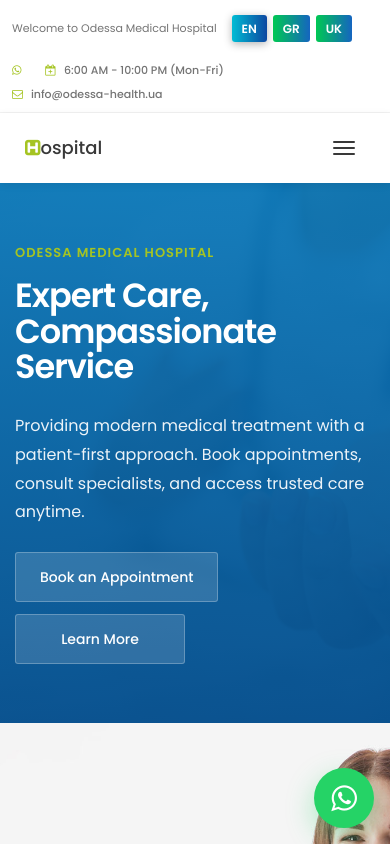
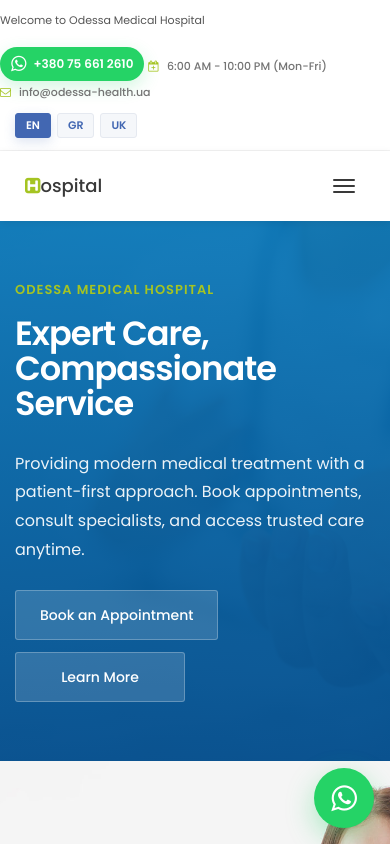
Before and after one commit to Calistopara-obapluto-Bandit/health-hospital-site, a website: page index.html in a window 390 px wide. Shown: the top 844 px of the page. Drawn offline with Linux system fonts and the light colour scheme.

Commit message:
Polish site header layout

```diff
--- a/css/tooplate-style.css
+++ b/css/tooplate-style.css
@@ -264,23 +264,40 @@ http://www.tooplate.com/view/2098-health
   header {
     background: #ffffff;
     border-bottom: 1px solid #f2f2f2;
+    padding: 10px 0;
+    height: auto;
+  }
+
+  header .container {
     display: flex;
     align-items: center;
     flex-wrap: wrap;
-    padding: 8px 0;
-    min-height: 45px;
-    height: auto;
+    gap: 18px;
+  }
+
+  header .row {
+    order: 1;
+    flex: 1;
+    display: flex;
+    align-items: center;
+    margin-left: -15px;
+    margin-right: -15px;
+  }
+
+  header .col-md-4,
+  header .col-md-8 {
+    float: none;
   }
 
   header .col-md-8 {
     padding-right: 0;
   }
 
-  header p,
-  header span {
-    font-size: 12px;
-    line-height: 24px;
-    padding-top: 12px;
+  header p {
+    color: #555555;
+    font-size: 13px;
+    line-height: 1.5;
+    margin: 0;
   }
 
   header a,
@@ -291,19 +308,53 @@ http://www.tooplate.com/view/2098-health
   header span {
     font-weight: 500;
     display: inline-block;
-    padding: 11px 15px;
+    padding: 0 14px;
+    font-size: 12px;
+    line-height: 1.5;
   }
 
   header span.date-icon {
     border-left: 1px solid #f2f2f2;
     border-right: 1px solid #f2f2f2;
-    padding-right: 19px;
-    padding-left: 19px;
   }
 
   header span i {
     color: #a5c422;
     margin-right: 5px;
+  }
+
+  header .phone-icon {
+    padding-left: 0;
+  }
+
+  header .phone-icon a {
+    background: #25D366;
+    border-radius: 50px;
+    color: #ffffff;
+    display: inline-flex;
+    align-items: center;
+    gap: 7px;
+    padding: 8px 13px;
+    font-weight: 600;
+    box-shadow: 0 6px 18px rgba(37, 211, 102, 0.2);
+  }
+
+  header .phone-icon a:hover,
+  header .phone-icon a:focus {
+    background: #1fb857;
+    color: #ffffff;
+  }
+
+  header .phone-icon i {
+    color: #ffffff;
+    font-size: 18px;
+    margin-right: 0;
+  }
+
+  header .language-selector {
+    order: 2;
+    flex-shrink: 0;
+    margin-left: auto;
   }
 
 
@@ -967,13 +1018,18 @@ http://www.tooplate.com/view/2098-health
     header {
       height: inherit;
     }
+    header .row {
+      flex-wrap: wrap;
+      row-gap: 8px;
+    }
+    header .col-md-4 {
+      width: 35%;
+    }
+    header .col-md-8 {
+      width: 65%;
+    }
     header span.date-icon {
-      border: 0;
-      padding-right: 0;
-      padding-left: 0;
-    }
-    header span.email-icon {
-      padding-top: 0;
+      border-right: 0;
     }
 
     .navbar-default .navbar-nav li a {
@@ -988,16 +1044,33 @@ http://www.tooplate.com/view/2098-health
     }
 
     header {
-      /* keep header compact on tablet */
-      padding-bottom: 6px;
+      padding: 12px 0;
+    }
+    header .container {
+      gap: 10px;
+    }
+    header .row {
+      flex: 1 1 100%;
     }
     header .text-align-right {
       text-align: left;
+      display: flex;
+      flex-wrap: wrap;
+      align-items: center;
+      gap: 8px 12px;
+      margin-top: 10px;
     }
     header span {
-      padding-top: 0;
-      padding-left: 0;
-      padding-bottom: 0;
+      padding: 0;
+    }
+    header span.date-icon {
+      border: 0;
+    }
+    header .phone-icon a {
+      padding: 8px 12px;
+    }
+    header .language-selector {
+      margin-left: 0;
     }
   }
 
@@ -1055,12 +1128,18 @@ http://www.tooplate.com/view/2098-health
       bottom: 10em;
     }
 
-    /* Make header stack vertically on small screens */
     header {
+      padding: 12px 0;
+    }
+
+    header .container {
       flex-direction: column;
       align-items: flex-start;
-      padding-left: 12px;
-      padding-right: 12px;
+      gap: 0;
+    }
+
+    header .row {
+      width: 100%;
     }
 
     header .col-md-4,
@@ -1072,12 +1151,13 @@ http://www.tooplate.com/view/2098-health
 
     header .text-align-right {
       text-align: left;
-      margin-top: 6px;
+      margin-top: 10px;
+      gap: 10px;
     }
 
     .language-selector {
-      align-self: flex-end;
-      margin-bottom: 6px;
+      justify-content: flex-start;
+      margin-top: 12px;
     }
   }
 
@@ -1103,12 +1183,8 @@ http://www.tooplate.com/view/2098-health
     }
 
     .language-selector {
-      position: static;
       width: 100%;
-      display: flex;
-      justify-content: flex-end;
-      margin-bottom: 10px;
-      padding: 0 15px;
+      justify-content: flex-start;
     }
 
     .section-btn {
@@ -1151,10 +1227,17 @@ http://www.tooplate.com/view/2098-health
       padding-top: 40px;
     }
 
-    header span,
     header p {
       font-size: 11px;
-      padding-top: 8px;
+    }
+
+    header span {
+      font-size: 11px;
+    }
+
+    header .phone-icon a {
+      font-size: 12px;
+      padding: 8px 11px;
     }
 
     .caption .col-md-offset-1,
--- a/index.html
+++ b/index.html
@@ -27,30 +27,31 @@ http://www.tooplate.com/view/2098-health
 
      <style>
           .language-selector {
-               position: absolute;
-               right: 20px;
-               top: 15px;
-               z-index: 1000;
+               display: inline-flex;
+               align-items: center;
+               gap: 6px;
           }
           .language-selector button {
-               background: linear-gradient(to right, #00C853, #1565C0);
-               color: white;
-               border: none;
-               padding: 5px 10px;
-               margin: 0 3px;
+               background: #f5f7fa;
+               color: #4267b2;
+               border: 1px solid #e5e9f0;
+               padding: 6px 10px;
                border-radius: 3px;
                cursor: pointer;
-               font-weight: bold;
-               font-size: 12px;
+               font-weight: 600;
+               font-size: 11px;
+               line-height: 1;
                transition: all 0.3s ease;
           }
           .language-selector button.active {
-               background: linear-gradient(to right, #00BCD4, #0D47A1);
-               box-shadow: 0 2px 8px rgba(0,0,0,0.3);
+               background: #4267b2;
+               border-color: #4267b2;
+               color: #ffffff;
+               box-shadow: 0 4px 12px rgba(66,103,178,0.18);
           }
           .language-selector button:hover {
                transform: translateY(-2px);
-               box-shadow: 0 2px 6px rgba(0,0,0,0.2);
+               box-shadow: 0 4px 12px rgba(0,0,0,0.1);
           }
 
           .whatsapp-float {
@@ -126,7 +127,7 @@ http://www.tooplate.com/view/2098-health
                     </div>
 
                     <div class="col-md-8 col-sm-7 text-align-right">
-                         <span class="phone-icon"><a href="https://wa.me/380756612610" target="_blank" rel="noopener noreferrer" title="+380 756612610"><i class="fa fa-whatsapp"></i></a></span>
+                         <span class="phone-icon"><a href="https://wa.me/380756612610" target="_blank" rel="noopener noreferrer" title="Chat on WhatsApp"><i class="fa fa-whatsapp"></i> +380 75 661 2610</a></span>
                          <span class="date-icon"><i class="fa fa-calendar-plus-o"></i> 6:00 AM - 10:00 PM (Mon-Fri)</span>
                          <span class="email-icon"><i class="fa fa-envelope-o"></i> <a href="#">info@odessa-health.ua</a></span>
                     </div>
```
